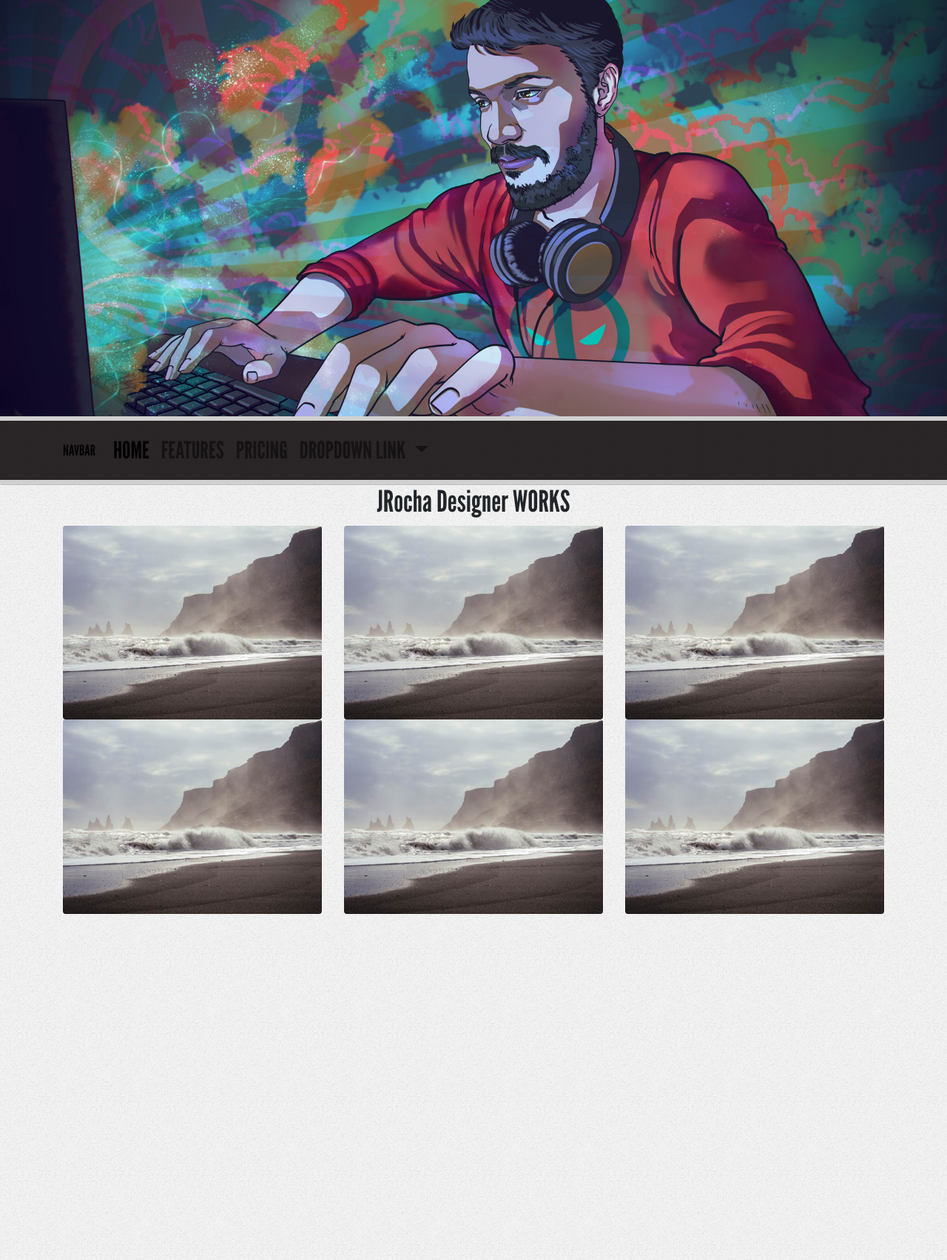
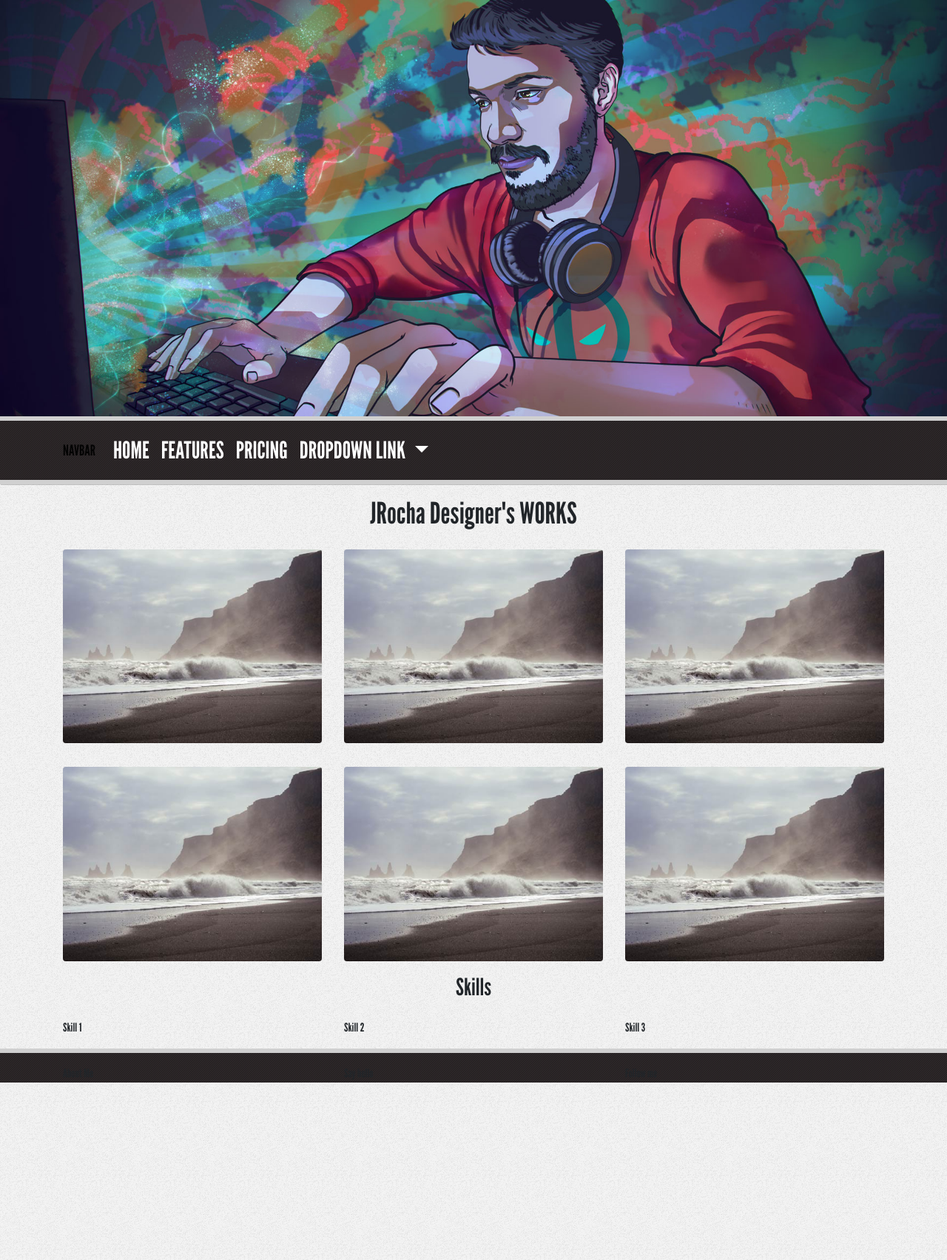
Before and after one commit to joaorocha/new-portfolio, a PHP site: page / in a window 1280 px wide. Shown: the top 1704 px of the page at 74% size. Run offline with PHP 8.4, Linux system fonts and the light colour scheme; some libraries are stand-ins or nearby versions.

Commit message:
Cores do menu corrigidas.

```diff
--- a/css/style.css
+++ b/css/style.css
@@ -38,6 +38,19 @@ body {
 	font-size: 2em;
 	text-transform: uppercase;
 }
+
+.navbar-nav li a {
+	color: #fff !important;
+	-webkit-transition: all 100ms linear;
+    -moz-transition: all 100ms linear;
+    -ms-transition: all 100ms linear;
+    -o-transition: all 100ms linear;
+    transition: all 100ms linear;
+}
+
+.navbar-nav li a:hover {
+	color: #C9F9DD !important;
+}
 /***MENU***/
 
 
@@ -51,4 +64,9 @@ body {
 
 
 /***FOOTER***/
+footer {
+	background: url(../img/pattern-hash.png) top left repeat;
+	background-color: #272123;
+	border-top: 6px solid #d0d0d0;
+}
 /***FOOTER***/
--- a/index.html
+++ b/index.html
@@ -53,14 +53,15 @@
         </nav>
         <!--END MENU-->
 
+        <div class="container">
             <!--JOBS-->
-        <div class="container">
-            <div class="row justify-content-center">
+            <div id="jobs">
+                <div class="row justify-content-center my-3">
                     <div class="col-4">
-                    <h1 class="text-center">JRocha Designer WORKS</h1>
+                        <h1 class="text-center">JRocha Designer's WORKS</h1>
                     </div>
                 </div>
-            <div class="row">
+                <div class="row my-3">
                     <div class="col">
                         <img src="img/22.jpg" class="img-fluid rounded">
                     </div>
@@ -70,7 +71,7 @@
                     <div class="col">
                         <img src="img/22.jpg" class="img-fluid rounded">
                     </div>
-                <div class="w-100"></div>
+                    <div class="w-100 my-3"></div>
                     <div class="col">
                         <img src="img/22.jpg" class="img-fluid rounded">
                     </div>
@@ -81,14 +82,45 @@
                         <img src="img/22.jpg" class="img-fluid rounded">
                     </div>
                 </div>
-        </div>
-        <!--END JOBS-->
+            </div><!--END JOBS-->
 
             <!--SKILLS-->
-        <!--END SKILLS-->
+            <div id="skills">
+                <div class="row justify-content-center my-3">
+                    <div class="col-4">
+                        <h2 class="text-center">Skills</h2>
+                    </div>
+                </div>
+                <div class="row my-3">
+                    <div class="col-4">
+                        Skill 1
+                    </div>
+                    <div class="col-4">
+                        Skill 2
+                    </div>
+                    <div class="col-4">
+                        Skill 3
+                    </div>
+                </div>
+            </div><!--END SKILLS-->
+        </div>
 
         <!--FOOTER-->
-        <!--END FOOTER-->
+        <footer id="footer">
+            <div class="container">
+                <div class="row my-3">
+                    <div class="col-4">
+                        About Me
+                    </div>
+                    <div class="col-4">
+                        Say hello
+                    </div>
+                    <div class="col-4">
+                        Follow me
+                    </div>
+                </div>
+            </div>
+        </footer><!--END FOOTER-->
 
         <!-- Optional JavaScript -->
         <!-- jQuery first, then Popper.js, then Bootstrap JS -->
```
Lines whose indentation alone changed are shown as unchanged.
